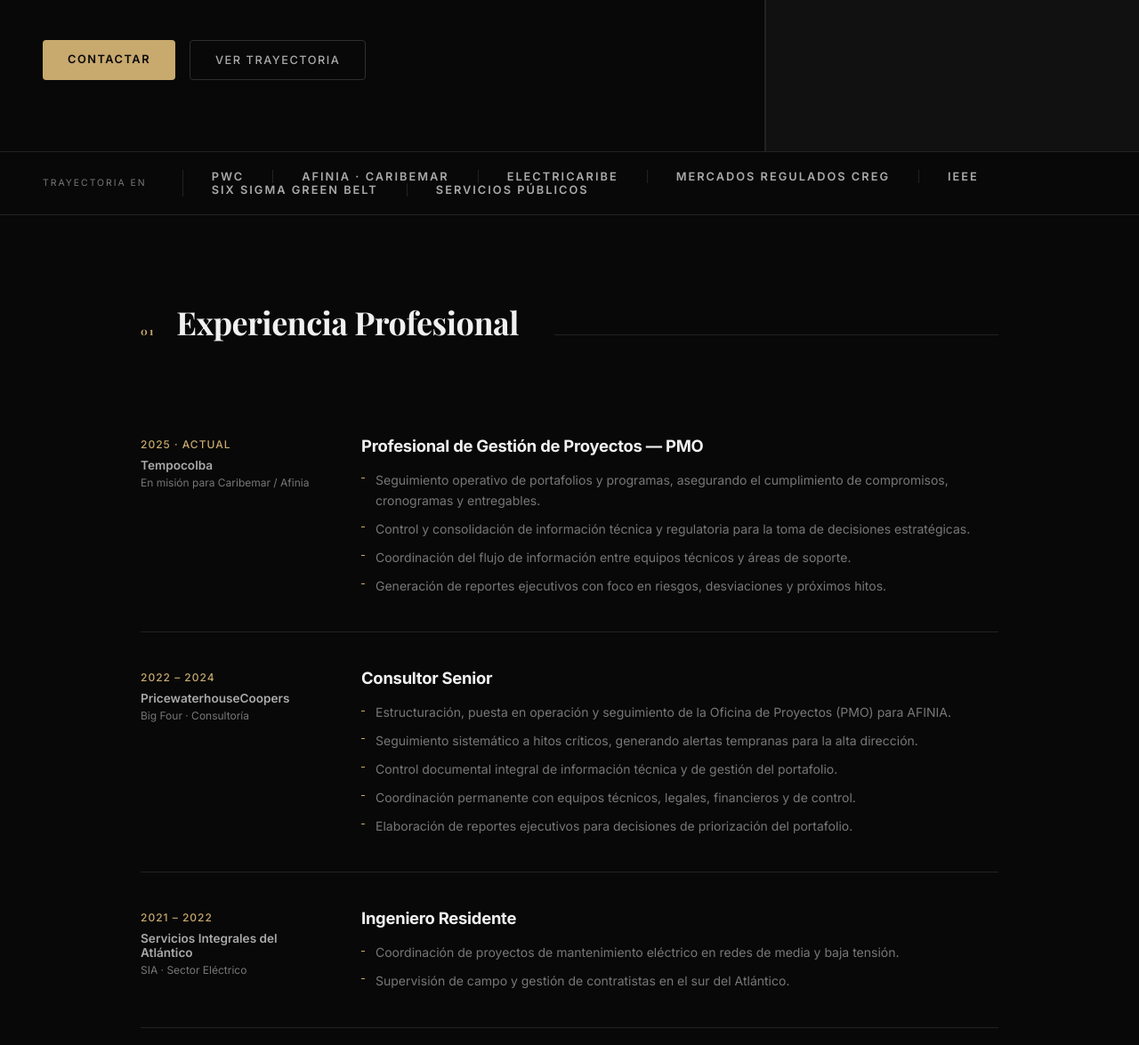
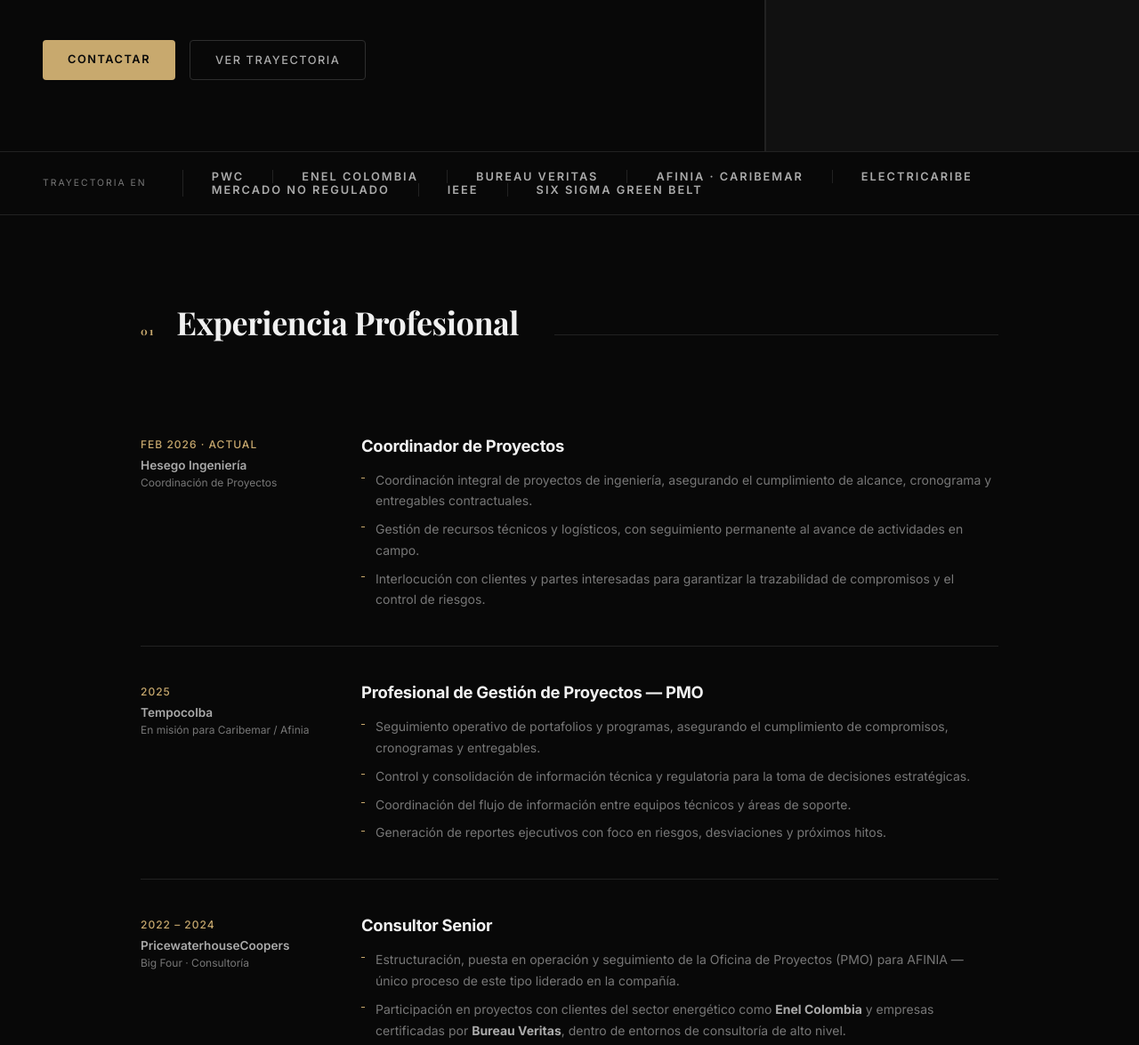
Before and after one commit to Tibaduiza1/cv-roberto, a plain HTML site: page index.html in a window 1280 px wide. Shown: the part 744-1919 px from the top of the page at 89% size. Drawn offline with nearby package versions, Linux system fonts and the light colour scheme.

Commit message:
Añadir Hesego 2026, Bureau Veritas, Enel, mercado no regulado, corregir PMO

```diff
--- a/index.html
+++ b/index.html
@@ -883,8 +883,8 @@
         <div class="metric-desc">En portafolios gestionados</div>
       </div>
       <div>
-        <div class="metric-val">2</div>
-        <div class="metric-desc">PMOs diseñadas</div>
+        <div class="metric-val">1</div>
+        <div class="metric-desc">PMO diseñada</div>
       </div>
     </div>
 
@@ -912,12 +912,13 @@
   <span class="cred-label">Trayectoria en</span>
   <div class="cred-items">
     <span class="cred-item">PwC</span>
+    <span class="cred-item">Enel Colombia</span>
+    <span class="cred-item">Bureau Veritas</span>
     <span class="cred-item">Afinia · Caribemar</span>
     <span class="cred-item">Electricaribe</span>
-    <span class="cred-item">Mercados Regulados CREG</span>
+    <span class="cred-item">Mercado No Regulado</span>
     <span class="cred-item">IEEE</span>
     <span class="cred-item">Six Sigma Green Belt</span>
-    <span class="cred-item">Servicios Públicos</span>
   </div>
 </div>
 
@@ -933,7 +934,23 @@
 
     <div class="exp-item fade-in">
       <div class="exp-meta">
-        <div class="exp-period">2025 · Actual</div>
+        <div class="exp-period">Feb 2026 · Actual</div>
+        <div class="exp-company">Hesego Ingeniería</div>
+        <div class="exp-location">Coordinación de Proyectos</div>
+      </div>
+      <div class="exp-content">
+        <div class="exp-role">Coordinador de Proyectos</div>
+        <ul class="exp-bullets">
+          <li>Coordinación integral de proyectos de ingeniería, asegurando el cumplimiento de alcance, cronograma y entregables contractuales.</li>
+          <li>Gestión de recursos técnicos y logísticos, con seguimiento permanente al avance de actividades en campo.</li>
+          <li>Interlocución con clientes y partes interesadas para garantizar la trazabilidad de compromisos y el control de riesgos.</li>
+        </ul>
+      </div>
+    </div>
+
+    <div class="exp-item fade-in">
+      <div class="exp-meta">
+        <div class="exp-period">2025</div>
         <div class="exp-company">Tempocolba</div>
         <div class="exp-location">En misión para Caribemar / Afinia</div>
       </div>
@@ -957,7 +974,8 @@
       <div class="exp-content">
         <div class="exp-role">Consultor Senior</div>
         <ul class="exp-bullets">
-          <li>Estructuración, puesta en operación y seguimiento de la Oficina de Proyectos (PMO) para AFINIA.</li>
+          <li>Estructuración, puesta en operación y seguimiento de la Oficina de Proyectos (PMO) para AFINIA — único proceso de este tipo liderado en la compañía.</li>
+          <li>Participación en proyectos con clientes del sector energético como <strong style="color:var(--light)">Enel Colombia</strong> y empresas certificadas por <strong style="color:var(--light)">Bureau Veritas</strong>, dentro de entornos de consultoría de alto nivel.</li>
           <li>Seguimiento sistemático a hitos críticos, generando alertas tempranas para la alta dirección.</li>
           <li>Control documental integral de información técnica y de gestión del portafolio.</li>
           <li>Coordinación permanente con equipos técnicos, legales, financieros y de control.</li>
@@ -991,6 +1009,8 @@
         <div class="exp-role">Ingeniero de Proyectos y Procesos</div>
         <ul class="exp-bullets">
           <li>Planificación y ejecución de proyectos de infraestructura eléctrica con control operativo integral.</li>
+          <li>Gestión de contratos de medida con grandes clientes del mercado no regulado — atención a usuarios industriales y comerciales de alto consumo.</li>
+          <li>Seguimiento al cumplimiento regulatorio de la cadena de medida, facturación y calidad del servicio ante la CREG y el operador de red.</li>
           <li>Implementación de tableros de control para trazabilidad de actividades e indicadores de desempeño.</li>
           <li>Coordinación de equipos técnicos y contratistas en proyectos de redes y subestaciones.</li>
         </ul>
@@ -1211,8 +1231,8 @@
         <span class="about-fact-value">Regulado · No regulado · Grandes clientes</span>
       </div>
       <div class="about-fact">
-        <span class="about-fact-label">Consultoría</span>
-        <span class="about-fact-value">PricewaterhouseCoopers — Big Four</span>
+        <span class="about-fact-label">Empresas clave</span>
+        <span class="about-fact-value">PwC · Enel Colombia · Bureau Veritas · Afinia</span>
       </div>
       <div class="about-fact">
         <span class="about-fact-label">Contratos</span>
```
